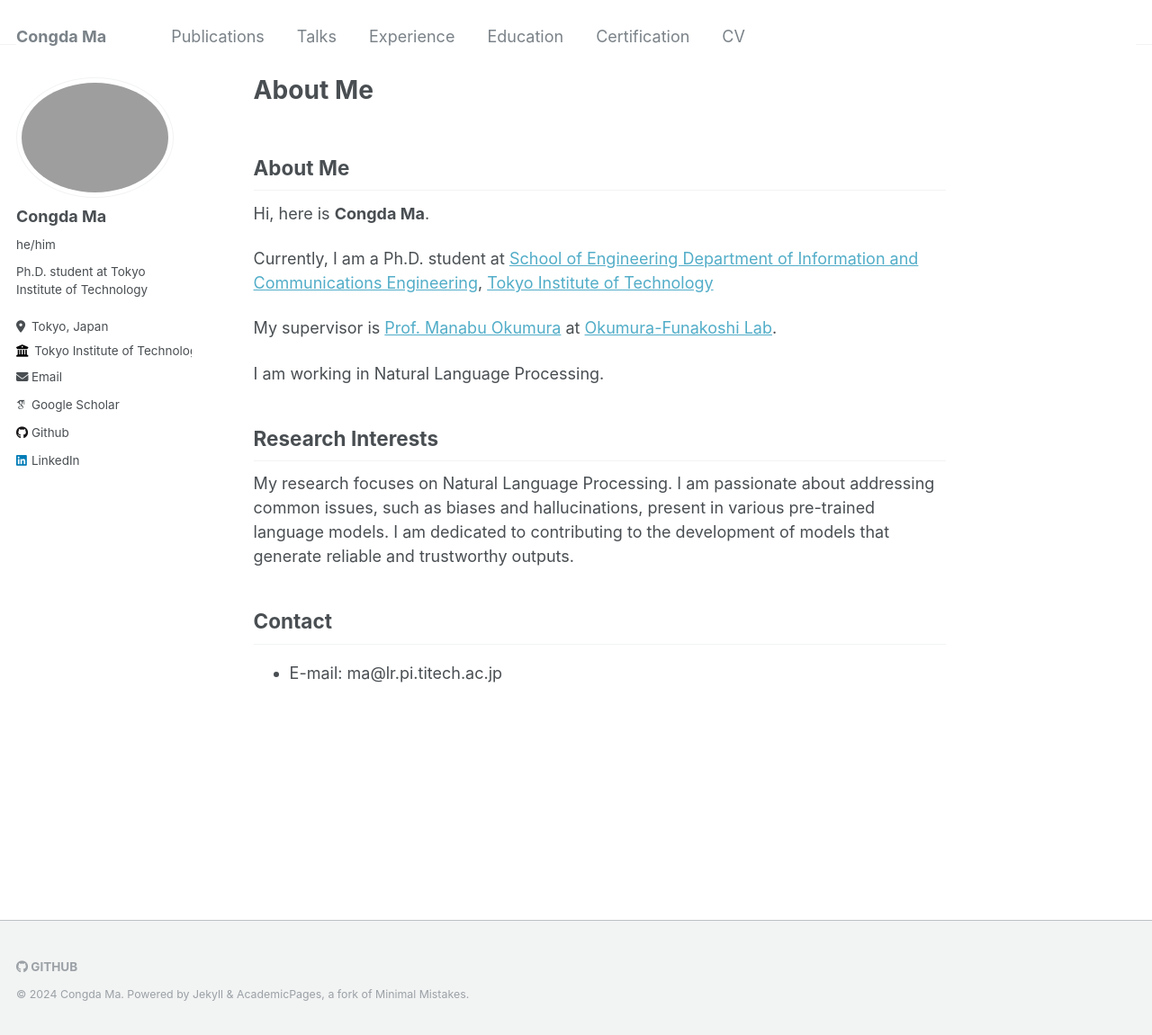
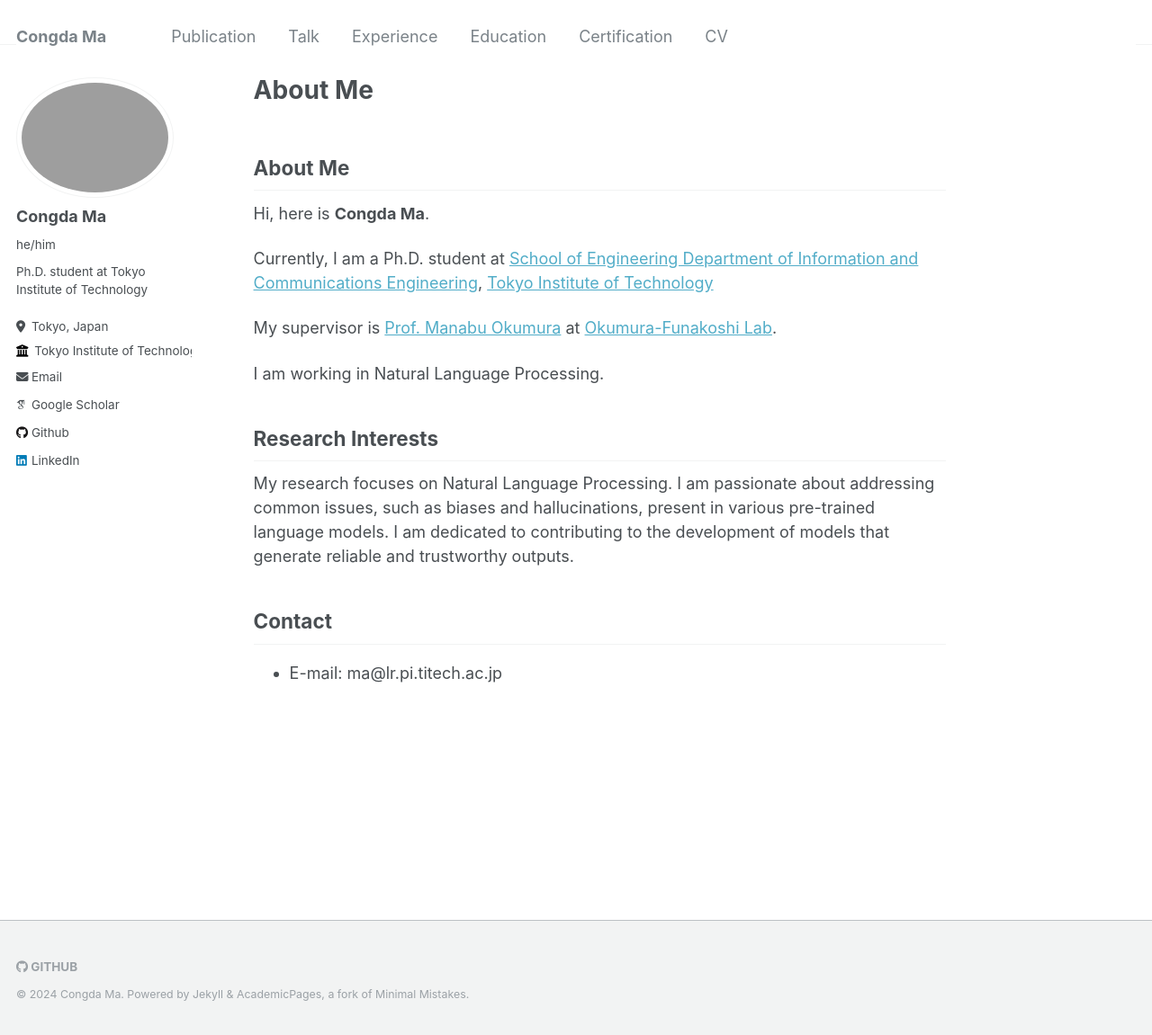
Before and after one commit to derrickmaa/derrickmaa.github.io, a Jekyll site: the page built from _pages/about.md, in a window 1280 px wide and 1151 px high. Shown: the whole window at 90% size. Built offline with Jekyll 4.4.1, drawn with Linux system fonts in a browser that asks for light colours; some web fonts are replaced.

Commit message:
Update navigation.yml

```diff
--- a/_data/navigation.yml
+++ b/_data/navigation.yml
@@ -1,10 +1,10 @@
 # main links links
 main:
-  - title: "Publications"
-    url: /publications/
+  - title: "Publication"
+    url: /publication/
 
-  - title: "Talks"
-    url: /talks/
+  - title: "Talk"
+    url: /talk/
 
   - title: "Experience"
     url: /teaching/
```
